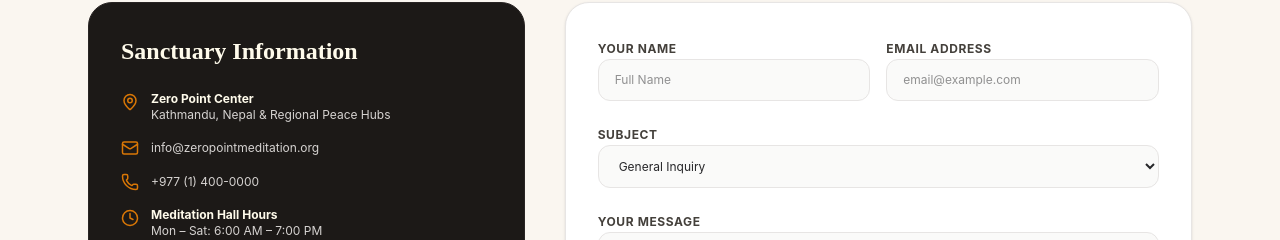
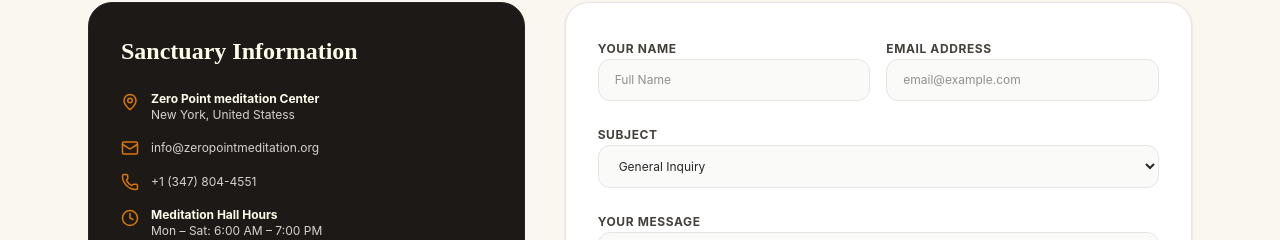
Before and after one commit to sherpaten/Zero-Point-Meditation-Center, a React (Vite) app in the folder zero-point-meditation/: page /contact in a window 1280 px wide. Shown: the part 289-529 px from the top of the page. Built offline with nearby package versions, Linux system fonts and the light colour scheme.

Commit message:
change the number and address

```diff
--- a/zero-point-meditation/src/pages/Contact.jsx
+++ b/zero-point-meditation/src/pages/Contact.jsx
@@ -33,8 +33,8 @@ export default function Contact() {
               <div className="flex items-start gap-3">
                 <MapPin className="text-buddhist-gold shrink-0 mt-0.5" size={18} />
                 <div>
-                  <p className="font-bold text-amber-50">Zero Point Center</p>
-                  <p>Kathmandu, Nepal & Regional Peace Hubs</p>
+                  <p className="font-bold text-amber-50">Zero Point meditation Center</p>
+                  <p>New York, United Statess</p>
                 </div>
               </div>
               <div className="flex items-center gap-3">
@@ -45,7 +45,7 @@ export default function Contact() {
               </div>
               <div className="flex items-center gap-3">
                 <Phone className="text-buddhist-gold shrink-0" size={18} />
-                <span>+977 (1) 400-0000</span>
+                <span>+1 (347) 804-4551</span>
               </div>
               <div className="flex items-start gap-3">
                 <Clock className="text-buddhist-gold shrink-0 mt-0.5" size={18} />
```
